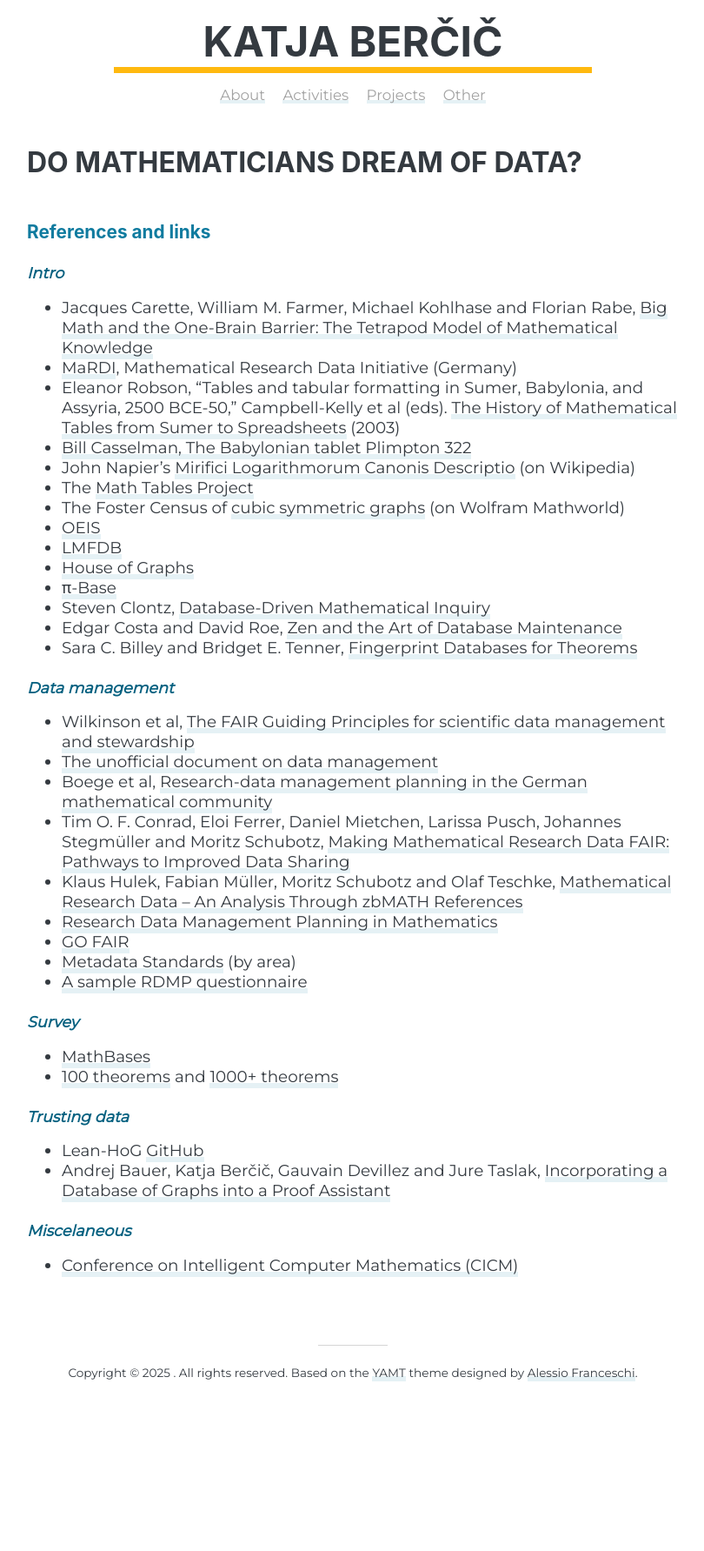
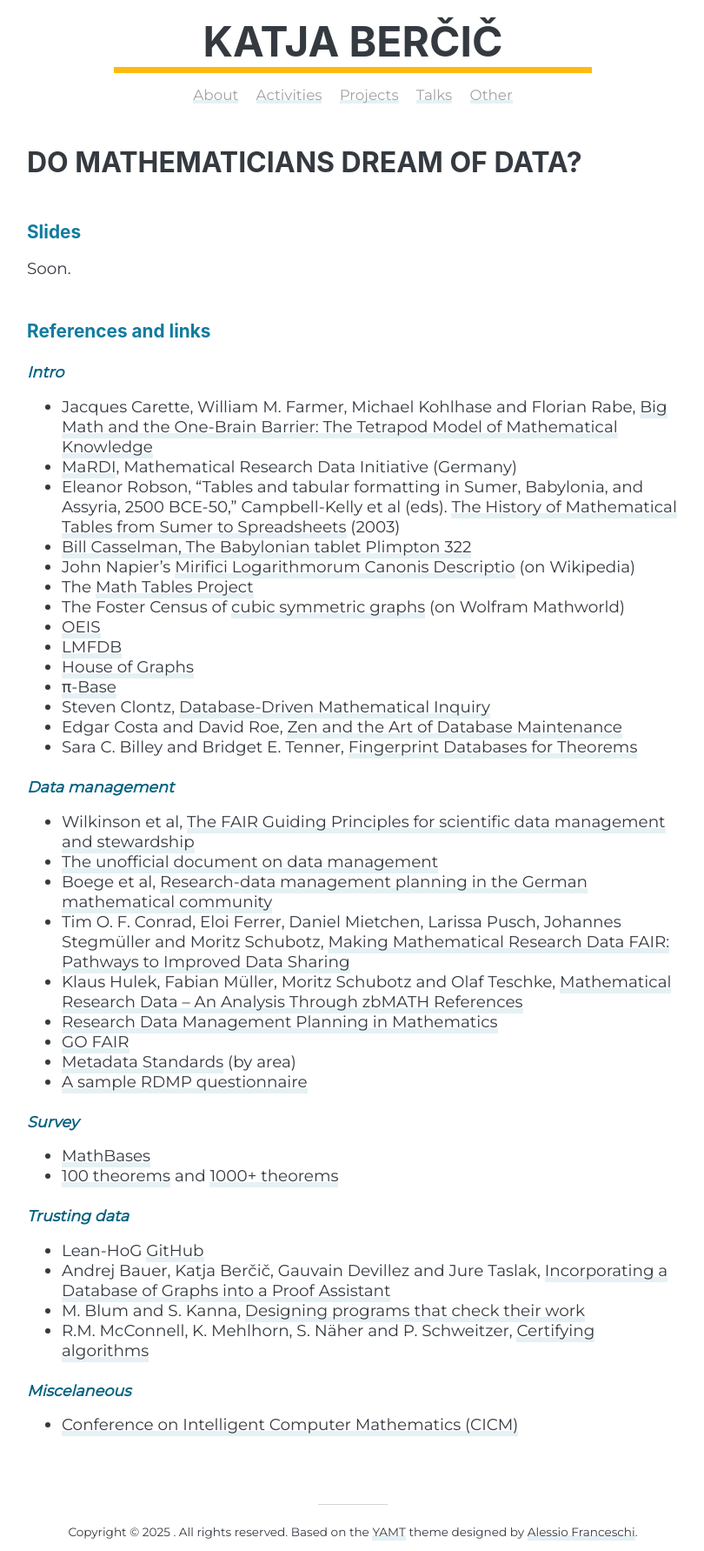
Before and after one commit to katjabercic/katja.not.si, a Jekyll site: the page built from do-mathematicians-dream-of-data.md, in a window 1280 px wide. Shown: the whole page at 87% size, without its empty margins (234-1044 px from the left). Built offline with Jekyll 4.4.1, drawn with Linux system fonts in a browser that asks for light colours; nearby versions of some CDN libraries; some web fonts are replaced; before the commit the page ends 1600 px from its top, so only the background shows below that.

Commit message:
Add talks

```diff
--- a/_data/pages.yml
+++ b/_data/pages.yml
@@ -2,4 +2,5 @@ pages:
   - {name: 'About', url: '/'}
   - {name: 'Activities', url: '/activities.html'}
   - {name: 'Projects', url: '/projects.html'}
+  - {name: 'Talks', url: '/talks.html'}
   - {name: 'Other', url: '/other.html'}
--- a/do-mathematicians-dream-of-data.md
+++ b/do-mathematicians-dream-of-data.md
@@ -1,9 +1,13 @@
 ---
 layout: page
-title: Katja Berčič | Projects | Do mathematicians dream of data?
+title: Katja Berčič | Talks | Do mathematicians dream of data?
 ---
 
 # Do mathematicians dream of data?
+
+## Slides
+
+Soon.
 
 ## References and links
 
@@ -45,6 +49,9 @@ title: Katja Berčič | Projects | Do mathematicians dream of data?
 
 * Lean-HoG [GitHub](https://github.com/katjabercic/Lean-HoG/)
 * Andrej Bauer, Katja Berčič, Gauvain Devillez and Jure Taslak, [Incorporating a Database of Graphs into a Proof Assistant](https://link.springer.com/chapter/10.1007/978-3-031-66997-2_9)
+* M. Blum and S. Kanna, [Designing programs that check their work](https://dl.acm.org/doi/abs/10.1145/73007.73015)
+* R.M. McConnell, K. Mehlhorn, S. Näher and P. Schweitzer, [Certifying algorithms](https://www.sciencedirect.com/science/article/abs/pii/S1574013710000560)
+
 
 ### Miscelaneous
 
```
Also changed, not shown: projects.md (+2 -0 lines), talks.md (added, +12 -0 lines).
